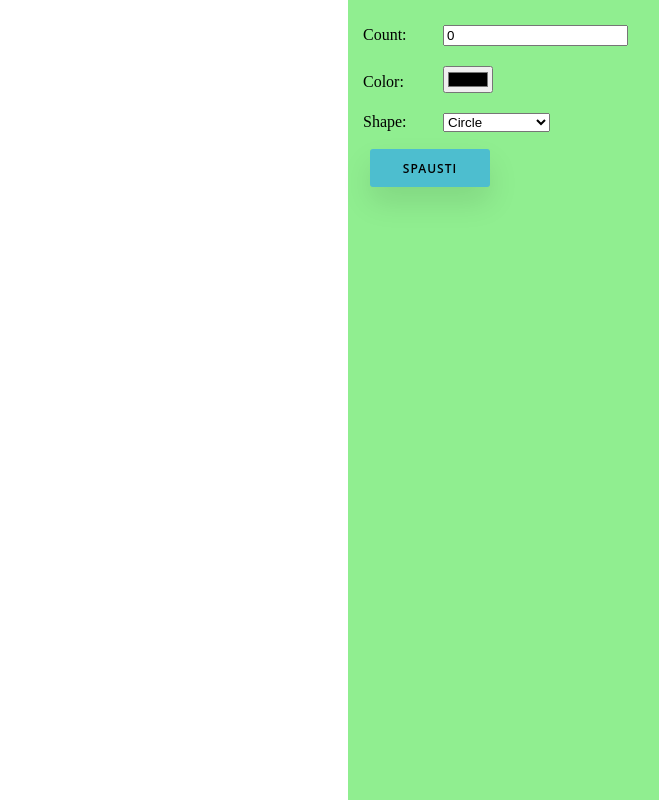
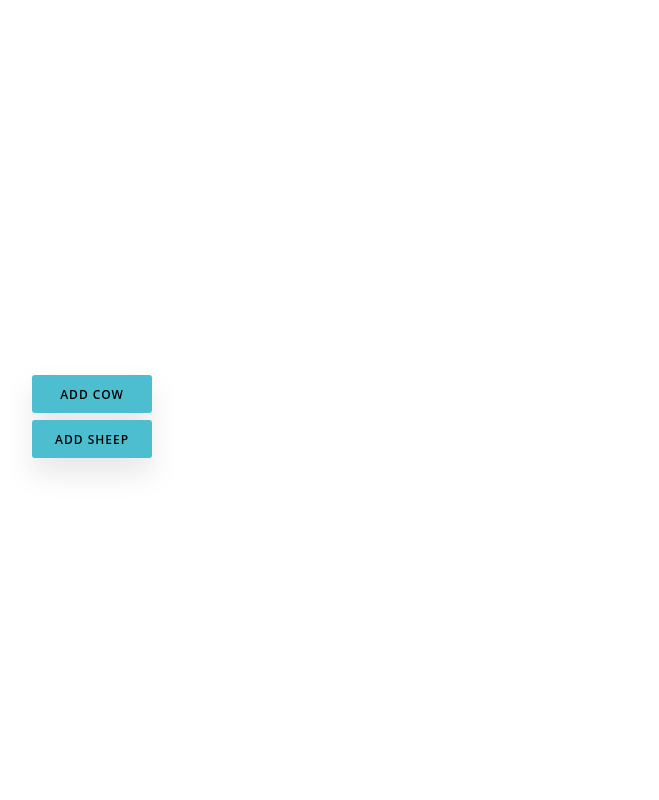
Before and after one commit to gretapos/liutas, a React (Create React App) app in the folder dziungles/: page / in a window 1280 px wide. Shown: the whole page, without its empty margins (548-1207 px from the left). Built offline with nearby package versions, Linux system fonts and the light colour scheme.

Commit message:
karves ir avys

```diff
--- /dev/null
+++ b/dziungles/src/Components/FieldAnimal.jsx
@@ -0,0 +1,22 @@
+function FieldAnimal({ fieldAnimal }) {
+
+
+    if ('cow' === fieldAnimal.animal) {
+        return (
+            <div className="cow">
+            </div>
+        );
+    }
+    else if ('sheep' === fieldAnimal.animal) {
+        return (
+            <div className="sheep">
+            </div>
+        );
+    }
+    else {
+        return null;
+    }
+
+}
+
+export default FieldAnimal;
--- a/dziungles/src/app.jsx
+++ b/dziungles/src/app.jsx
@@ -1,28 +1,33 @@
-import ZoneEnter from "./Components/ZoneEnter"
-import ZoneShow from "./Components/ZoneShow"
+
 import { useState } from "react";
-
-
+import FieldAnimal from "./Components/FieldAnimal";
 
 
 function App() {
 
-    const [show, setShow] = useState ({color: '', shape: '', count:[]})
+    const [field, setField] = useState([])
 
-    const showIt = (data) => {
-        data.count = new Array(parseInt(data.count)).fill(null);
-        setShow(data);
-
-
+    const add = (what) => {
+        const fieldCopy = field.slice();
+        fieldCopy.push({animal:what});
+        setField(fieldCopy);
+        console.log(fieldCopy);
     }
 
+    // useEffect(() => {
+    //     console.log('susirenderino')
+    // }, []);
+
     return (
-        <div className="zone">
-            <ZoneShow show={show}></ZoneShow>
-            <ZoneEnter showIt={showIt}></ZoneEnter>
+        <div className="field">
+        <div>
+          {field.map((fieldAnimal, i)=><FieldAnimal key={i} fieldAnimal={fieldAnimal}></FieldAnimal>)}
+        </div>
+        <button onClick={() => add('cow')}>Add cow</button>
+        <button onClick={() => add('sheep')}>Add sheep</button>
+        </div>
+    );
 
-        </div>
-    )
 }
 
 export default App;
--- a/dziungles/src/index.scss
+++ b/dziungles/src/index.scss
@@ -189,3 +189,29 @@ button {
     }
 
 }
+
+.field {
+    width: 100%;
+    box-sizing: border-box;
+    div {
+        background-color: lightgreen;
+        margin: 20px 0;
+        display: flex;
+        justify-content: flex-start;
+        align-items: flex-start;
+        flex-wrap: wrap;
+        .cow {
+            height: 100px;
+            width: 100px;
+            border-radius: 50%;
+            border: 4px dotted deeppink;
+            margin: 10px;
+        }
+        .sheep {
+            height: 100px;
+            width: 100px;
+            border: 4px dotted darkturquoise;
+            margin: 10px;
+        }
+    }
+}
```
Also changed, not shown: dziungles/src/App13.jsx (added, +28 -0 lines).
